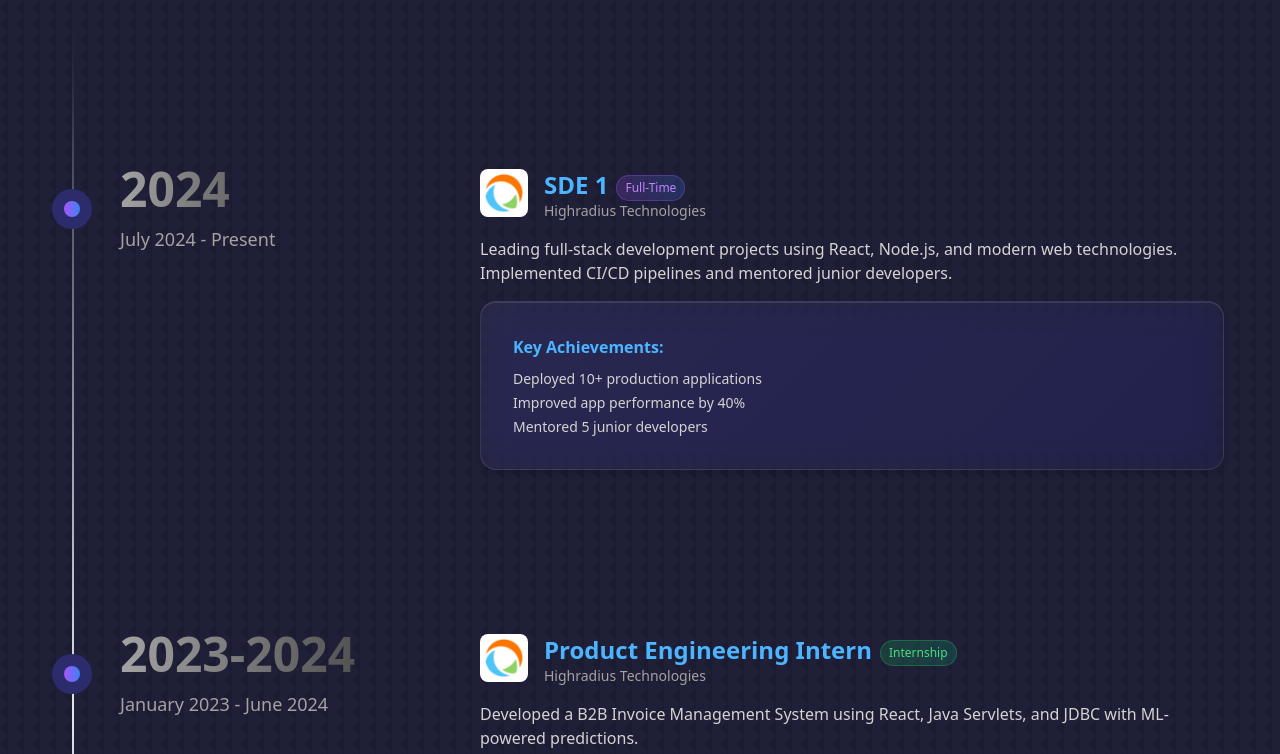
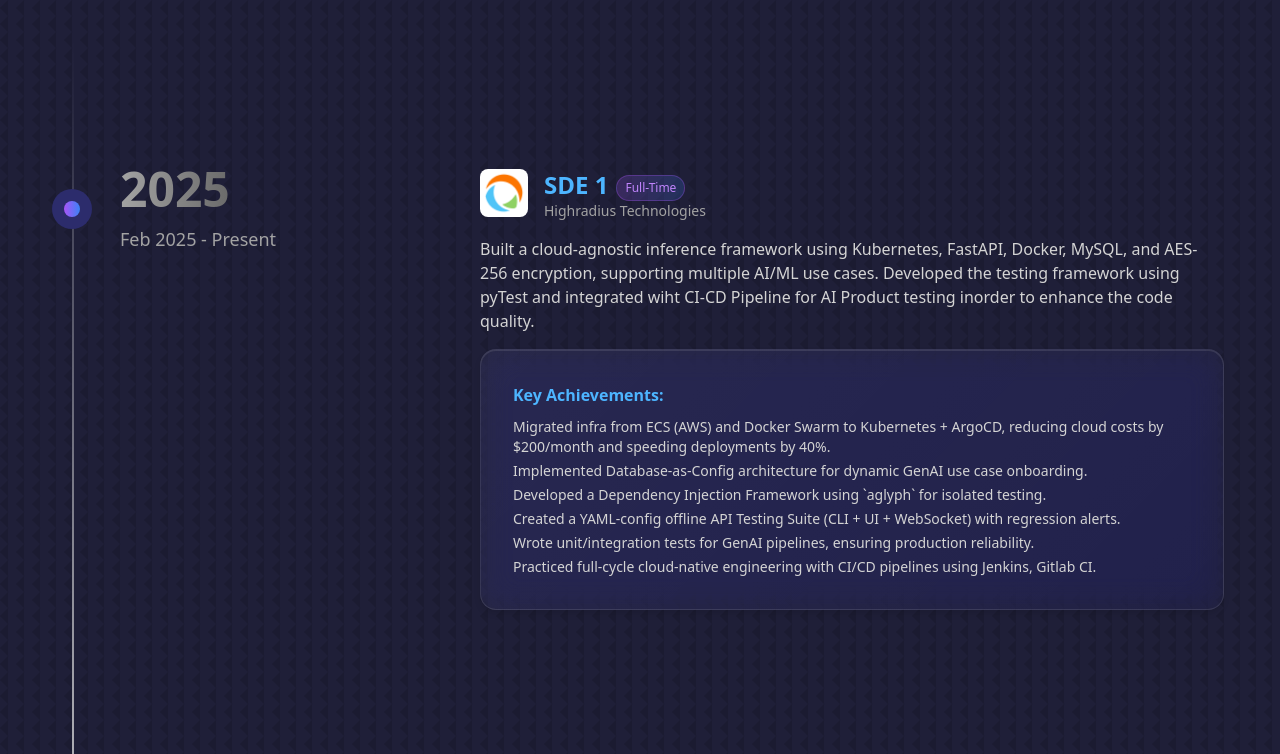
Before and after one commit to Nikhil1479/personal-portfolio, a React (Create React App) app: page / in a window 1280 px wide. Shown: the part 2000-2754 px from the top of the page. Built offline with nearby package versions, Linux system fonts and the light colour scheme.

Commit message:
Update PortfolioTimeline component with new job details and achievements; modify Header and HeaderSocials for improved clarity and functionality

```diff
--- a/src/components/experience/PortfolioTimeline.jsx
+++ b/src/components/experience/PortfolioTimeline.jsx
@@ -6,8 +6,8 @@
 export function PortfolioTimeline() {
     const data = [
         {
-            title: "2024",
-            duration: "July 2024 - Present",
+            title: "2025",
+            duration: "Feb 2025 - Present",
             content: (
                 <div>
                     <div className="flex items-center gap-4 mb-4 timeline-header">
@@ -33,16 +33,65 @@
                         </div>
                     </div>
                     <p className="text-neutral-300 text-sm md:text-base mb-4">
-                        Leading full-stack development projects using React, Node.js, and modern web technologies.
-                        Implemented CI/CD pipelines and mentored junior developers.
+                        Built a cloud-agnostic inference framework using Kubernetes, FastAPI, Docker, MySQL, and AES-256 encryption,
+                        supporting multiple AI/ML use cases.
+                        Developed the testing framework using pyTest and integrated wiht  CI-CD Pipeline for AI Product testing inorder to enhance the code quality.
                     </p>
                     <div className="glass-card">
                         <div >
                             <h4 className="font-semibold mb-2" style={{ color: "var(--color-primary)" }}>Key Achievements:</h4>
                             <ul className="list-disc list-inside text-neutral-300 text-sm space-y-1">
-                                <li>Deployed 10+ production applications</li>
-                                <li>Improved app performance by 40%</li>
-                                <li>Mentored 5 junior developers</li>
+                                <li>Migrated infra from ECS (AWS) and Docker Swarm to Kubernetes + ArgoCD, reducing cloud costs by $200/month and
+                                    speeding deployments by 40%.</li>
+                                <li>Implemented Database-as-Config architecture for dynamic GenAI use case onboarding.</li>
+                                <li>Developed a Dependency Injection Framework using `aglyph` for isolated testing.</li>
+                                <li> Created a YAML-config offline API Testing Suite (CLI + UI + WebSocket) with regression alerts.</li>
+                                <li>Wrote unit/integration tests for GenAI pipelines, ensuring production reliability.</li>
+                                <li>Practiced full-cycle cloud-native engineering with CI/CD pipelines using Jenkins, Gitlab CI.</li>
+                            </ul>
+                        </div>
+                    </div>
+                </div>
+            ),
+        },
+        {
+            title: "2024",
+            duration: "July 2024 - Jan 2025",
+            content: (
+                <div>
+                    <div className="flex items-center gap-4 mb-4 timeline-header">
+                        <div className="w-12 h-12 rounded-lg bg-neutral-800 flex items-center justify-center overflow-hidden bg-white transition-transform duration-300 hover:scale-110 hover:shadow-xl">
+                            <img
+                                src={hrc}
+                                alt="Company Logo"
+                                className="w-full h-full object-cover"
+                                onError={(e) => {
+                                    e.target.style.display = 'none';
+                                    e.target.parentElement.innerHTML = '<span class="text-xl font-bold" style="color: var(--color-primary)">HRC</span>';
+                                }}
+                            />
+                        </div>
+                        <div>
+                            <div className="flex items-end gap-2 flex-wrap">
+                                <h3 className="text-xl md:text-2xl font-bold mt-1 transition-colors duration-300 hover:text-purple-400" style={{ color: "var(--color-primary)" }}>
+                                    ASE 1
+                                </h3>
+                                <span className="text-xs px-2 py-1 rounded-full bg-gradient-to-r from-purple-500/20 to-blue-500/20 text-purple-400 border border-purple-500/30 mb-0.1">Full-Time</span>
+                            </div>
+                            <p className="text-sm text-neutral-400">Highradius Technologies</p>
+                        </div>
+                    </div>
+                    <p className="text-neutral-300 text-sm md:text-base mb-4">
+                        Developed multiple Generative AI use cases that automated finance collection, reducing manual collector effort.
+                    </p>
+                    <div className="glass-card">
+                        <div >
+                            <h4 className="font-semibold mb-2" style={{ color: "var(--color-primary)" }}>Key Achievements:</h4>
+                            <ul className="list-disc list-inside text-neutral-300 text-sm space-y-1">
+                                <li>Delivered Smart Email Composer with RAG to generate contextual replies, reducing drafting time by ~60%.</li>
+                                <li>Built and deployed Email Intent Classifier & Entity Extractor using DistilBERT & spaCy, auto-triaging 1000+ emails/day.</li>
+                                <li>Engineered Call Summary & Action Generator automating post-call notes, reducing effort by ~80%.</li>
+                                <li>Designed Best Time to Call/Email engine using feature scoring to optimize customer communication.</li>
                             </ul>
                         </div>
                     </div>
@@ -51,7 +100,7 @@
         },
         {
             title: "2023-2024",
-            duration: "January 2023 - June 2024",
+            duration: "June 2023 - June 2024",
             content: (
                 <div>
                     <div className="flex items-center gap-4 mb-4 timeline-header">
--- a/src/components/header/Header.jsx
+++ b/src/components/header/Header.jsx
@@ -18,7 +18,7 @@
             <span className="typing__cursor">|</span>
           </h5>
           <p className="header__subtitle">
-            Building scalable applications with React, Node.js, and AI/ML technologies
+            Building AI-driven systems with advanced machine learning
           </p>
         </div>
 
--- a/src/components/header/HeaderSocials.jsx
+++ b/src/components/header/HeaderSocials.jsx
@@ -1,5 +1,6 @@
 import React from 'react'
 import { BsLinkedin, BsGithub } from "react-icons/bs";
+import { CgWebsite } from "react-icons/cg";
 
 
 const HeaderSocials = () => {
@@ -7,7 +8,7 @@
     <div className='header__socials'>
       <a href="https://linkedin.com" target='_blank' rel="noreferrer"><BsLinkedin /></a>
       <a href="https://github.com" target='_blank' rel="noreferrer"><BsGithub /></a>
-      <a href="https://linkedin.com" target='_blank' rel="noreferrer"><BsLinkedin /></a>
+      <a href="https://nikhil1479.github.io/personal-portfolio/" target='_blank' rel="noreferrer"><CgWebsite /></a>
     </div>
   )
 }
```
